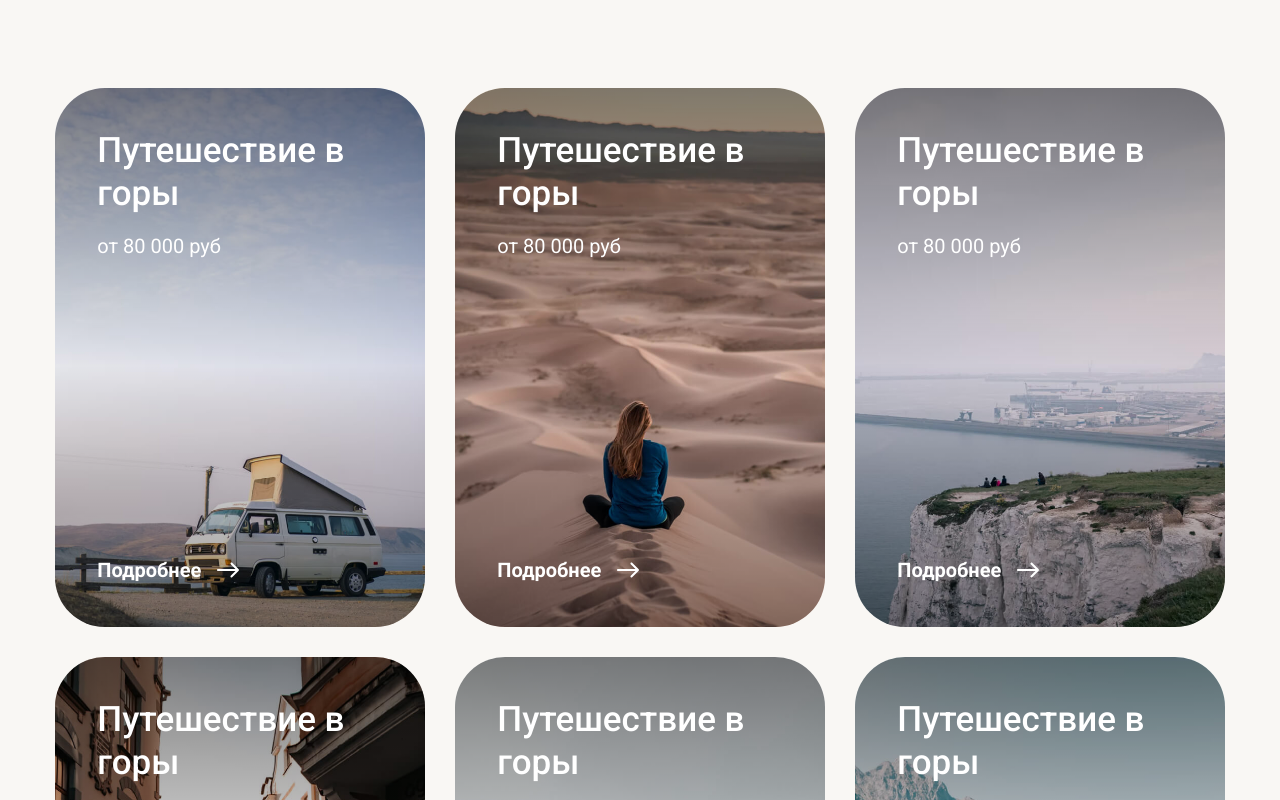
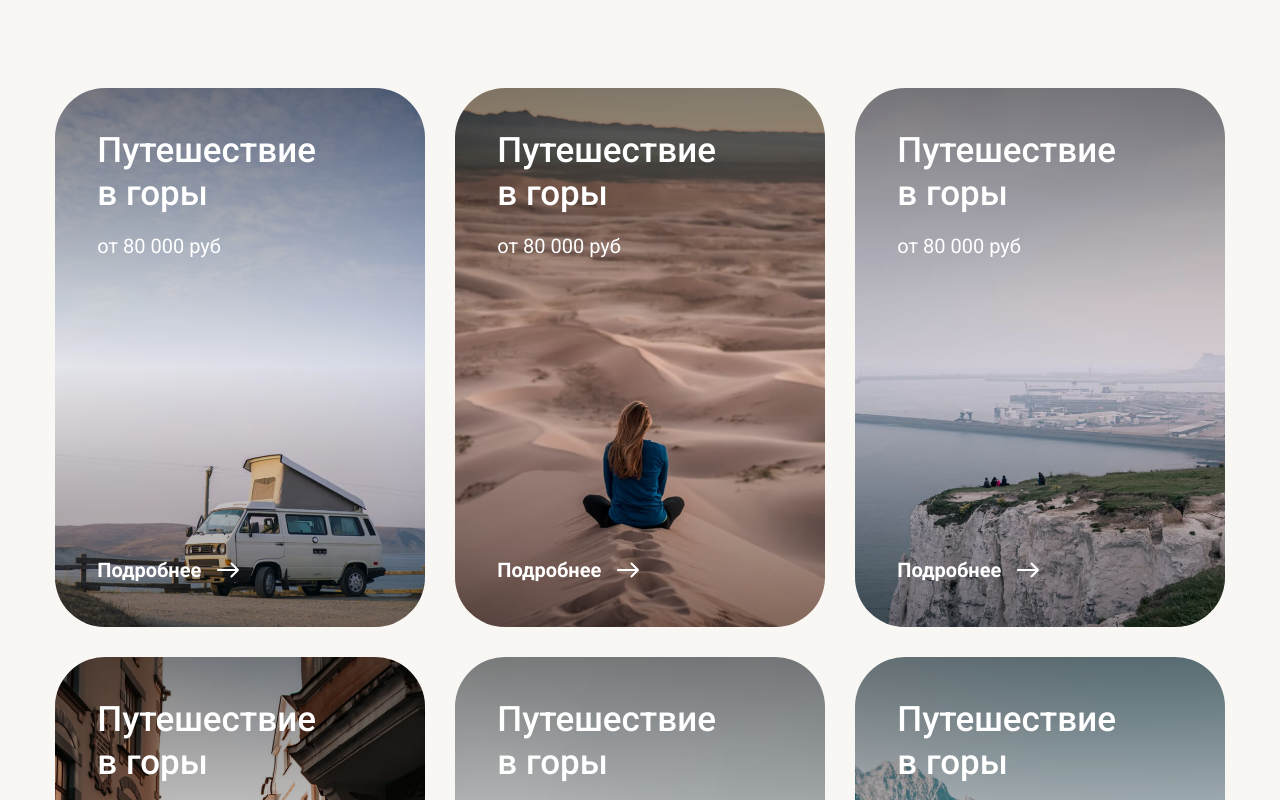
Before and after one commit to Todd-H0ward/YourTour-next, a Next.js app: page / in a window 1280 px wide. Shown: the part 1120-1920 px from the top of the page. Built offline with nearby package versions, Linux system fonts and the light colour scheme.

Commit message:
Refactor home: title component

```diff
--- a/src/components/commons/Title/Title.jsx
+++ b/src/components/commons/Title/Title.jsx
@@ -13,7 +13,14 @@ const alignClasses = {
   left: styles.alignLeft,
 };
 
-const Title = ({ size = 'normal', align = 'left', children, className }) => {
+const Title = ({
+  size = 'normal',
+  align = 'left',
+  mb = 0,
+  w,
+  children,
+  className,
+}) => {
   const tagBySize = {
     big: 'h1',
     normal: 'h2',
@@ -22,7 +29,15 @@ const Title = ({ size = 'normal', align = 'left', children, className }) => {
 
   return createElement(
     tagBySize[size],
-    { className: clsx(sizeClasses[size], alignClasses[align], className) },
+    {
+      className: clsx(
+        styles.title,
+        sizeClasses[size],
+        alignClasses[align],
+        className,
+      ),
+      style: { '--mb': `${mb}px`, '--w': `${w}px` },
+    },
     [children],
   );
 };
--- a/src/components/commons/Title/Title.module.scss
+++ b/src/components/commons/Title/Title.module.scss
@@ -1,4 +1,13 @@
 @use '@/assets/styles/typography';
+
+.title {
+  margin-bottom: var(--mb);
+  max-width: var(--w, 100%);
+
+  @media (max-width: 1024px) {
+    max-width: 100%;
+  }
+}
 
 .big {
   @extend .h1;
--- a/src/components/commons/TourCard/TourCard.jsx
+++ b/src/components/commons/TourCard/TourCard.jsx
@@ -16,7 +16,9 @@ const TourCard = ({ tour }) => {
         alt="tour"
       />
       <Flex className={styles.content} vertical align="start" gap={16}>
-        <Title size="small">{tour.title}</Title>
+        <Title size="small" w={230}>
+          {tour.title}
+        </Title>
         <Text className={styles.price}>{tour.price}</Text>
         <Button withIcon className={styles.btn}>
           Подробнее
```
